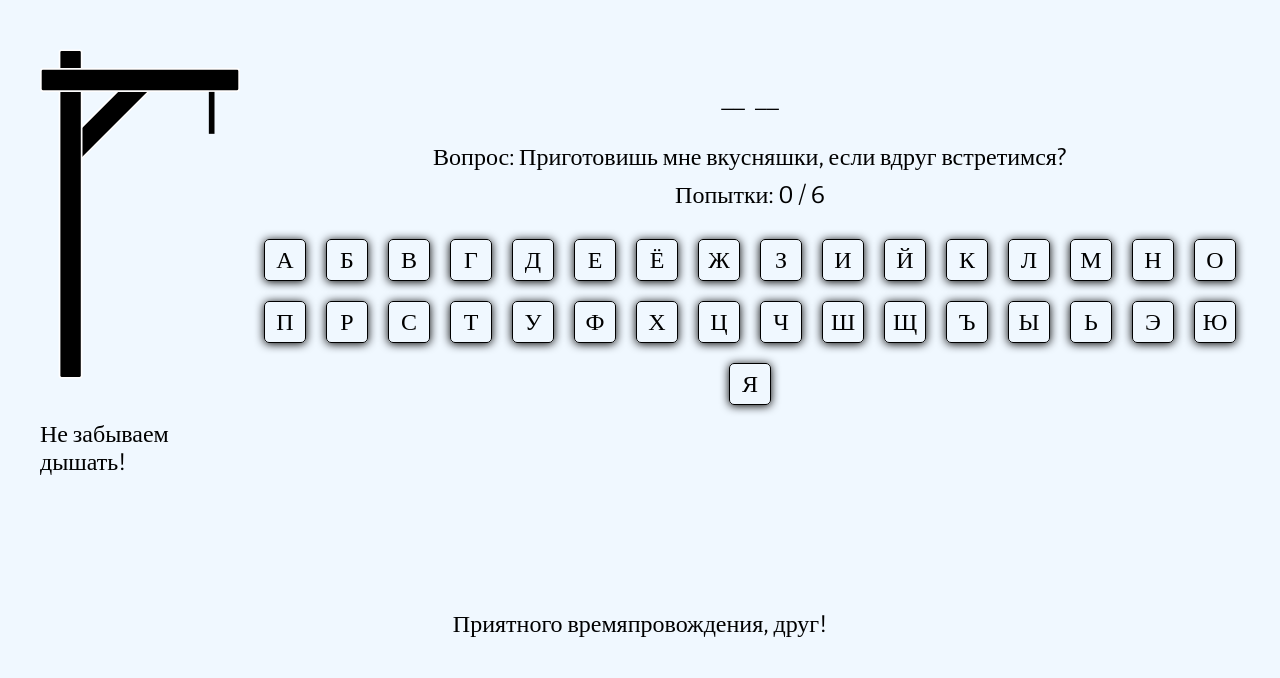
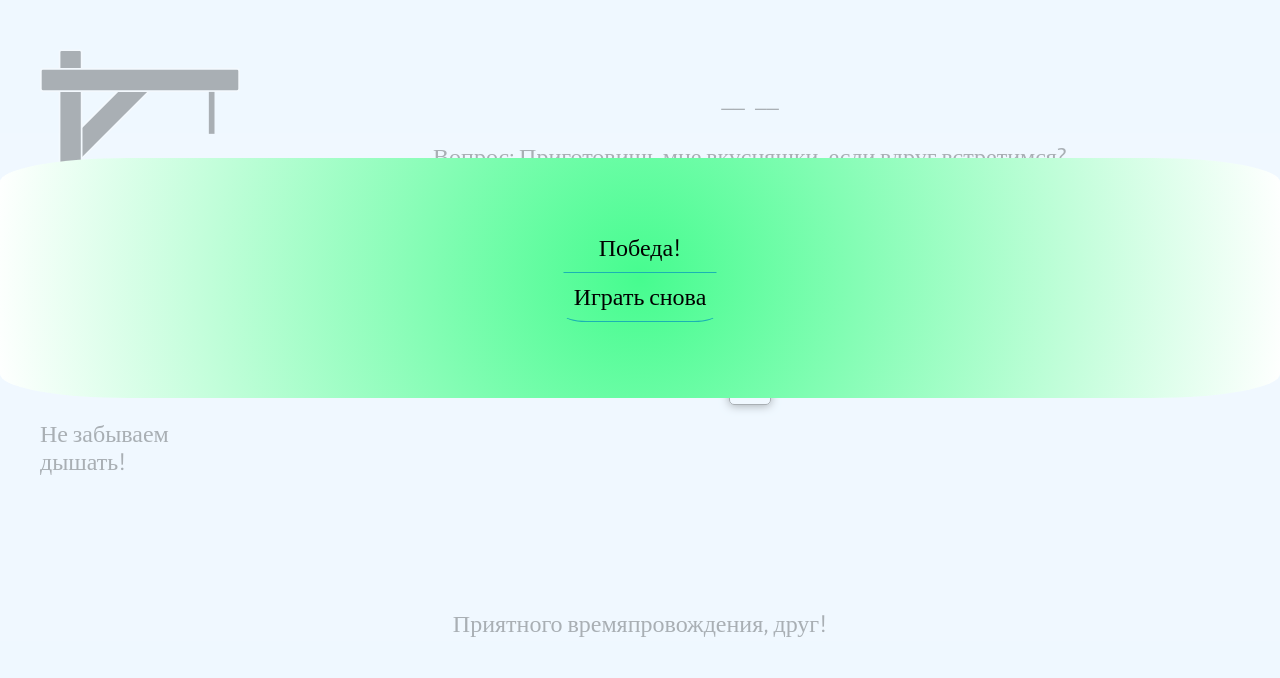
Before and after one commit to Hunter-137/rs_school-stage_1, a plain HTML site: page hangman/index.html in a window 1280 px wide. Shown: the part 122-800 px from the top of the page. Drawn offline with nearby package versions, Linux system fonts and the light colour scheme.

Commit message:
feat: add modal window, prepare to change html code on js

```diff
--- a/hangman/css/style.css
+++ b/hangman/css/style.css
@@ -53,6 +53,7 @@ body {
 
 .game-zone__gallows_wrapper {
   position: relative;
+  z-index: 0;
 }
 
 .gallows {
@@ -165,3 +166,67 @@ body {
     flex-direction: column;
   }
 }
+
+.modal {
+  position: fixed;
+  top: 0;
+  left: 0;
+  width: 100%;
+  height: 100%;
+  visibility: hidden;
+  transform: scale(0);
+  transition-duration: 1s;
+  background-color: #f0f8ffb4;
+  display: flex;
+  justify-content: center;
+  align-items: center;
+  z-index: 1;
+}
+
+.modal._active {
+  visibility: visible;
+  transform: scale(1);
+}
+
+.modal__content {
+  background: radial-gradient(
+    circle,
+    rgba(70, 252, 143, 1) 0%,
+    rgba(255, 255, 255, 1) 100%
+  );
+  width: 100%;
+  height: 30%;
+  display: flex;
+  justify-content: center;
+  align-items: center;
+  flex-direction: column;
+  gap: 10px;
+  border-radius: 10%;
+}
+
+.modal__content__new-game {
+  background-color: transparent;
+  border: 1px solid transparent;
+  border-top: 1px solid rgb(26, 179, 179);
+  border-bottom: 1px solid rgb(26, 179, 179);
+  border-radius: 0 0 15% 15%;
+  padding: 10px;
+  cursor: pointer;
+  transition-duration: 500ms;
+  -webkit-tap-highlight-color: transparent;
+  outline-color: rgb(26, 179, 179);
+}
+
+@media (hover: hover) {
+  .modal__content__new-game:hover {
+    border: 1px solid rgb(26, 179, 179);
+    background-color: rgba(255, 255, 255, 0.65);
+  }
+}
+
+@media (max-width: 768px) {
+  .modal__content__new-game {
+    border: 1px solid rgb(26, 179, 179);
+    background-color: rgba(255, 255, 255, 0.65);
+  }
+}
--- a/hangman/index.html
+++ b/hangman/index.html
@@ -8,6 +8,12 @@
   <link rel="shortcut icon" href="./icon/favicon.ico" type="image/x-icon">
 </head>
 <body>
+  <div class="modal _active">
+    <div class="modal__content">
+      <p class="modal__content__text">Победа!</p>
+      <button class="modal__content__new-game">Играть снова</button>
+    </div>
+  </div>
   <script src="./js/index.js"></script>
 </body>
 </html>
```
